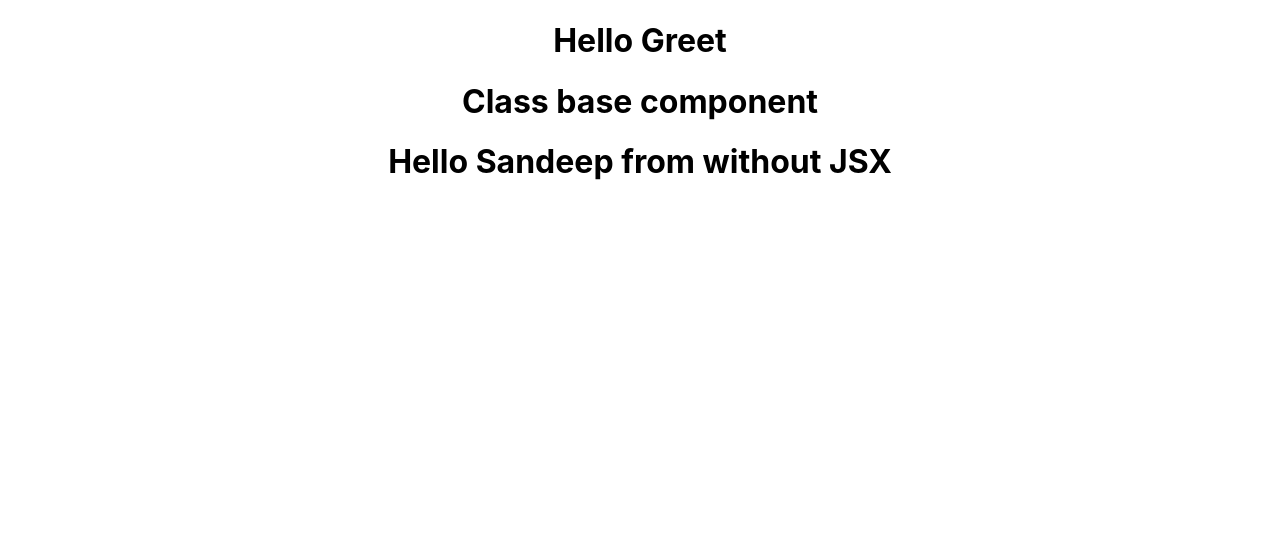
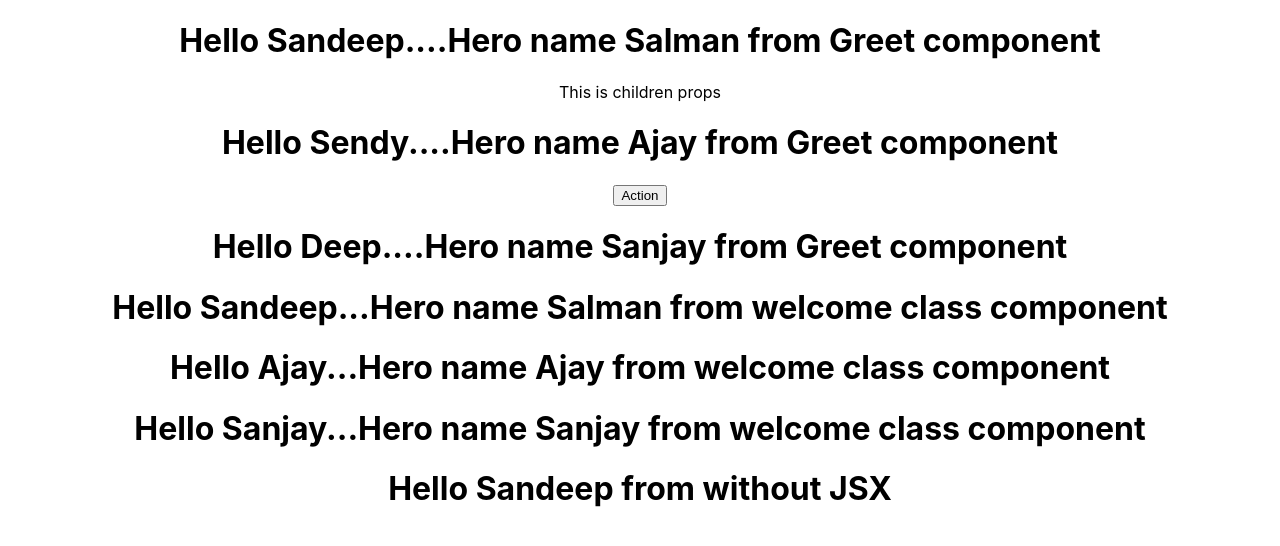
Before and after one commit to SandeepKumar377/code-evolution-tut, a React (Create React App) app: page / in a window 1280 px wide. Shown: the top 546 px of the page. Built offline with nearby package versions, Linux system fonts and the light colour scheme.

Commit message:
use props in class and function base component

```diff
--- a/src/App.js
+++ b/src/App.js
@@ -6,8 +6,16 @@ import Welcome from './components/Welcome';
 function App() {
   return (
     <div className="App">
-      <Greet />
-      <Welcome />
+      <Greet name="Sandeep" heroName="Salman" >
+        <p>This is children props</p>
+      </Greet>
+      <Greet name="Sendy" heroName="Ajay">
+        <button>Action</button>
+      </Greet >
+      <Greet name="Deep" heroName="Sanjay"/>
+      <Welcome name="Sandeep"  heroName="Salman"/>
+      <Welcome name="Ajay" heroName="Ajay"/>
+      <Welcome name="Sanjay" heroName="Sanjay"/>
       <Hello />
     </div>
   );
--- a/src/components/Greet.js
+++ b/src/components/Greet.js
@@ -1,5 +1,14 @@
 import React from "react";
 
-const Greet =()=><h1>Hello Greet</h1>
+const Greet = (props) => {
+    console.log(props)
+    return (
+        <div>
+            <h1>Hello {props.name}....Hero name {props.heroName} from Greet component</h1>
+            {props.children}
+        </div>
+    )
+}
+
 
 export default Greet
--- a/src/components/Welcome.js
+++ b/src/components/Welcome.js
@@ -2,7 +2,7 @@ import React, { Component } from "react";
 
 class Welcome extends Component{
     render(){
-        return <h1>Class base component</h1>
+        return <h1>Hello {this.props.name}...Hero name {this.props.heroName} from welcome class component</h1>
     }
 }
 export default Welcome
```
